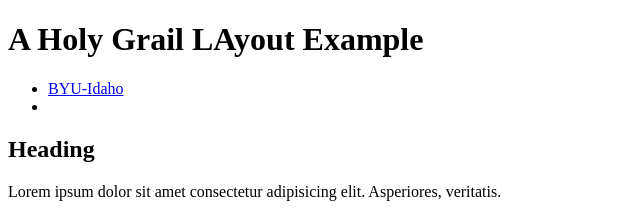
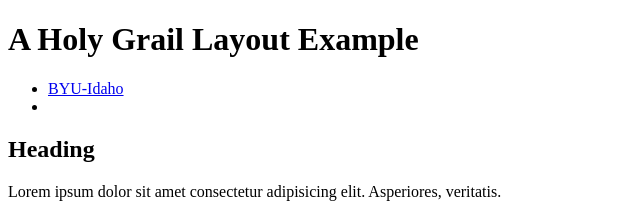
Before and after one commit to Landau2560/wdd130, a plain HTML site: page week02/holygrail.html in a window 1280 px wide. Shown: the top 218 px of the page, 0-640 px from the left. Drawn offline with Linux system fonts and the light colour scheme.

Commit message:
made changes to the spelling

```diff
--- a/week02/holygrail.html
+++ b/week02/holygrail.html
@@ -11,7 +11,7 @@
 
 <body>
     <header>
-        <h1> A Holy Grail LAyout Example</h1>
+        <h1> A Holy Grail Layout Example</h1>
     </header>
     <nav>
         <ul>
```
